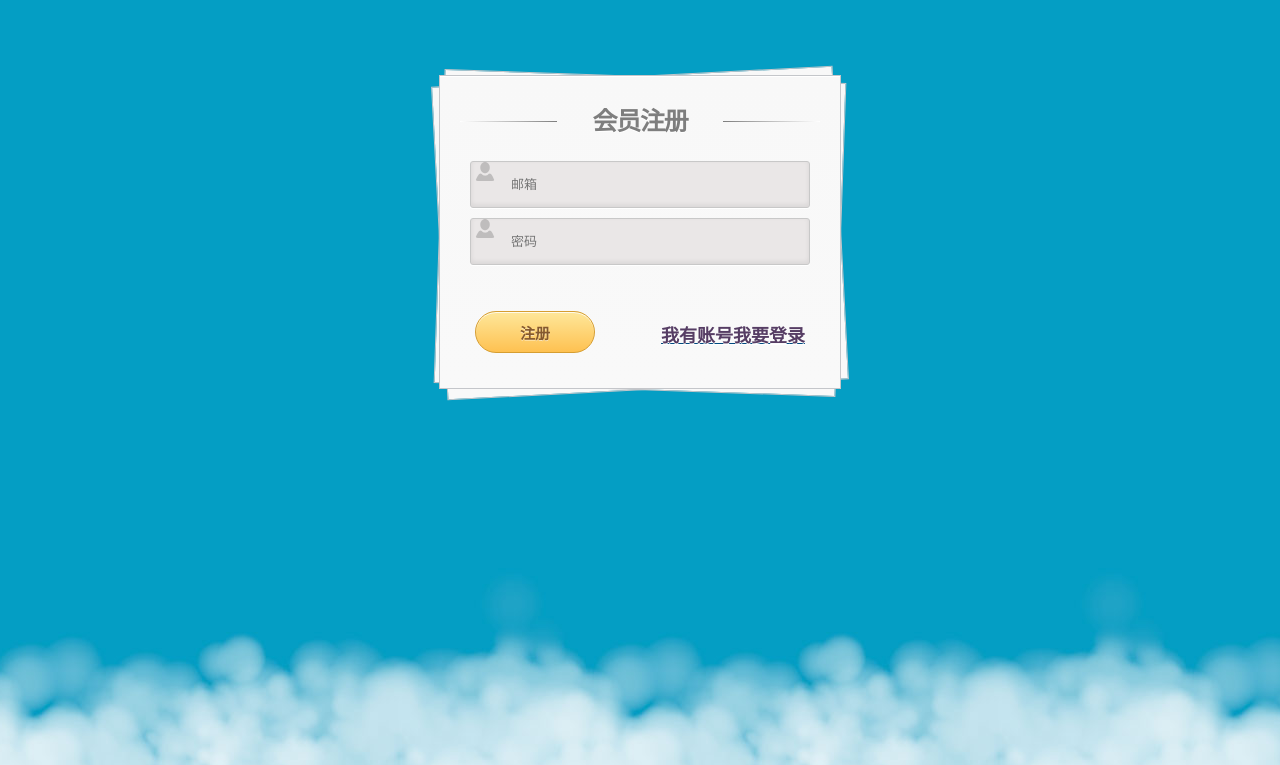
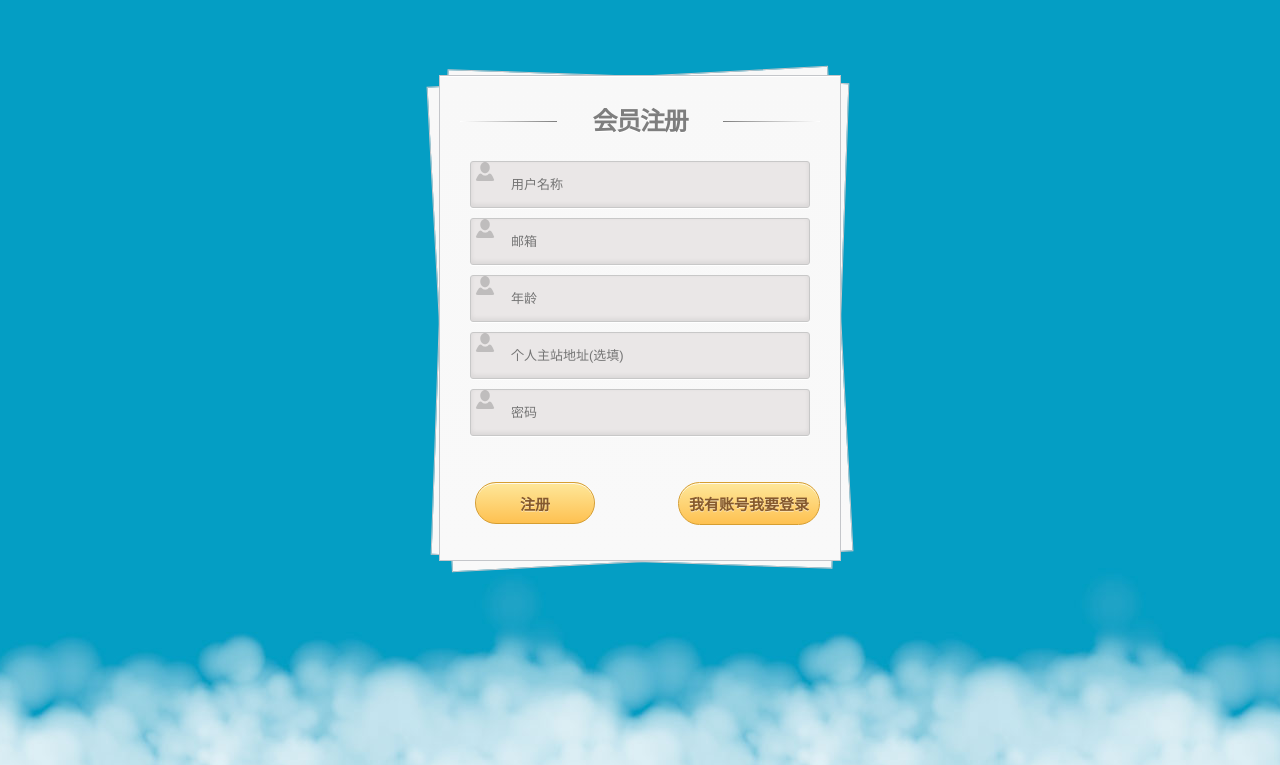
Before and after one commit to LittleFishUP/selfblog_django, a Django app: page /register/ in a window 1280 px wide. Shown: the top 765 px of the page. Run offline with Django 3.2, Linux system fonts and the light colour scheme; parts of the project's set-up code (start-up, migrations or seed data) failed here and were passed over.

Commit message:
Update blog/templates/register.html

```diff
--- a/blog/templates/register.html
+++ b/blog/templates/register.html
@@ -24,26 +24,31 @@
 			</div>
 			<h1>会员注册</h1>
 			<div>
+				<input type="text" placeholder="用户名称" required="" name="username" />
+			</div>
+			<div>
 				<input type="text" placeholder="邮箱" required="" name="email" />
+			</div>
+			<div>
+				<input type="number" placeholder="年龄" required="" name="age" />
+			</div>
+			<div>
+				<input type="url" placeholder="个人主站地址(选填)" required="" name="myurl" />
             </div>
-            <!-- <div> -->
-				<!-- <input type="text" placeholder="姓名" required="" name="truename" /> -->
-			<!-- </div> -->
 			<div>
 				<input type="password" placeholder="密码" required="" name="password" />
             </div>
-            <!-- <div> -->
-				<!-- <input type="text" placeholder="性别" required="" name="age" /> -->
-            <!-- </div> -->
-			 <div class="">
-				<span class="help-block u-errormessage" id="js-server-helpinfo">&nbsp;</span>			</div>
+
+			<div class="">
+				<span class="help-block u-errormessage" id="js-server-helpinfo">&nbsp;</span>
+			</div>
+
 			<div>
-				<!-- <input type="submit" value="Log in" /> -->
 				<input type="submit" value="注册" class="btn btn-primary" id="js-btn-login"/>
-				<!-- <a href="#">Register</a> -->
 			</div>
 			<div>
-				<a href="{% url 'login' %}"><h3>我有账号我要登录</h3></a>
+				<a href="{% url 'login' %}" id="changepage" style="font: bold 15px Helvetica, Arial, sans-serif;color: #85592e;
+				text-decoration: none;margin: 20px 0 35px 15px; padding:10px;">我有账号我要登录</a>
 			</div>
 		</form><!-- form -->
 
```
